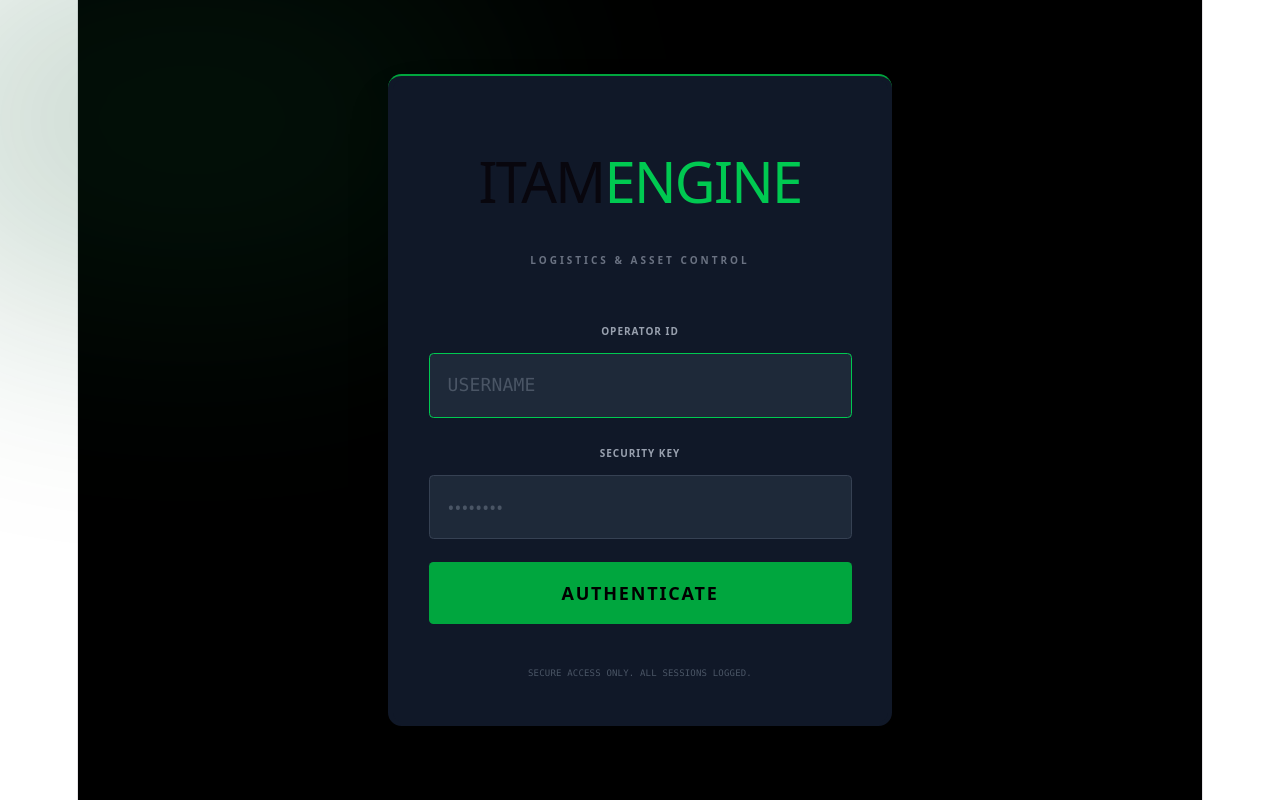
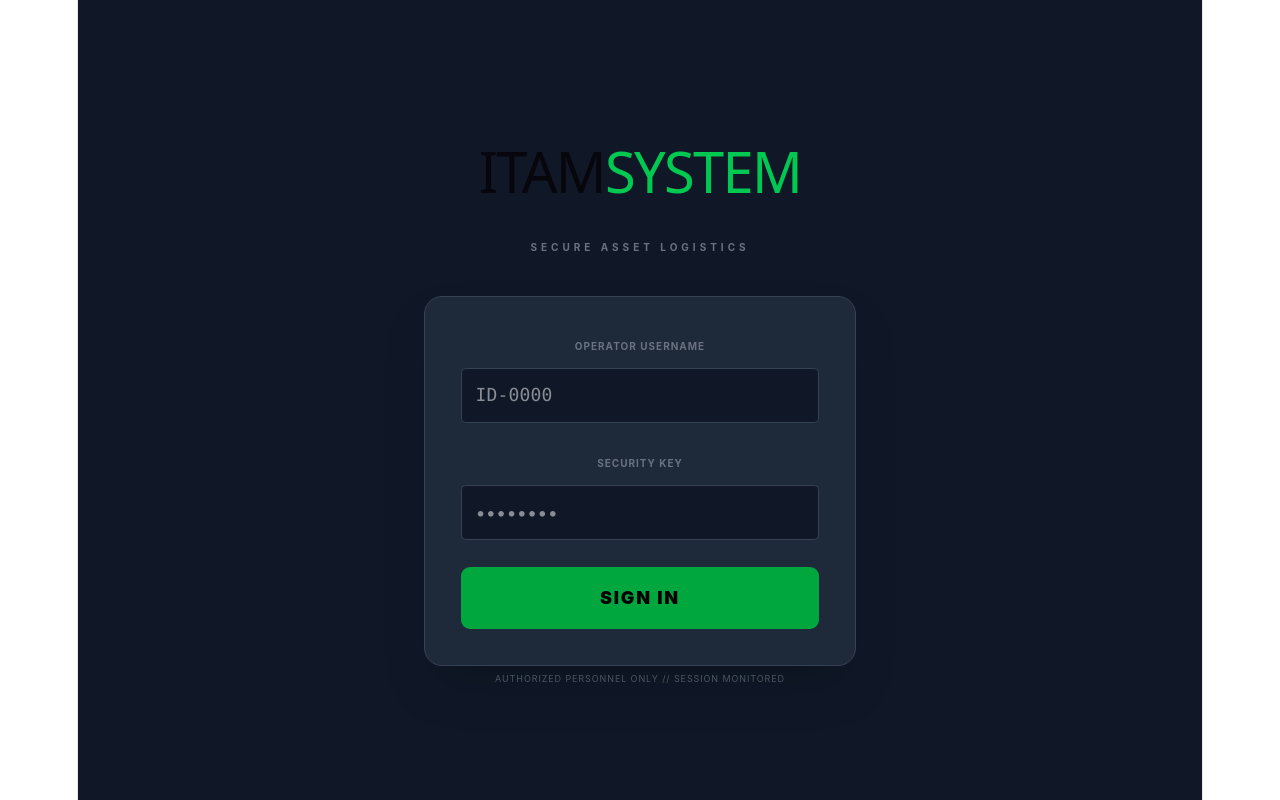
Before and after one commit to IS226-Group7/expressjs-try, a React app in the folder frontend/: page / in a window 1280 px wide. Built offline with nearby package versions, Linux system fonts and the light colour scheme; the HTML template or start-up script is replaced by a standard one.

Commit message:
login first

```diff
--- a/frontend/src/App.jsx
+++ b/frontend/src/App.jsx
@@ -1,19 +1,38 @@
+import React from 'react';
 import { BrowserRouter as Router, Routes, Route, Navigate } from 'react-router-dom';
+
+// Import the components we just drafted
 import Login from './components/Login';
 import Dashboard from './components/Dashboard';
 
-// Safety Guard: Redirects to login if no token exists
+/**
+ * The Security Guard (ProtectedRoute)
+ * It checks localStorage for the 'token' we saved during handleLogin.
+ */
 const ProtectedRoute = ({ children }) => {
   const token = localStorage.getItem('token');
-  return token ? children : <Navigate to="/" replace />;
+
+  // If no token exists, redirect to Login
+  if (!token) {
+    return <Navigate to="/" replace />;
+  }
+
+  // Otherwise, let them through to the component
+  return children;
 };
 
 function App() {
   return (
     <Router>
-      <div className="min-h-screen bg-gray-900 text-gray-100">
+      {/* The main container.
+          The bg-gray-900 here prevents white flashes between page loads.
+      */}
+      <div className="min-h-screen bg-gray-900">
         <Routes>
+          {/* Public: Login Page */}
           <Route path="/" element={<Login />} />
+
+          {/* Protected: Dashboard Page */}
           <Route
             path="/dashboard"
             element={
@@ -22,7 +41,8 @@ function App() {
               </ProtectedRoute>
             }
           />
-          {/* Catch-all: Redirect back to Login */}
+
+          {/* Fallback: Any unknown URL sends them to Login */}
           <Route path="*" element={<Navigate to="/" replace />} />
         </Routes>
       </div>
--- a/frontend/src/components/Login.jsx
+++ b/frontend/src/components/Login.jsx
@@ -1,25 +1,19 @@
-import { useState, useEffect } from 'react';
+import { useState } from 'react';
 import { useNavigate } from 'react-router-dom';
 
 export default function Login() {
   const [creds, setCreds] = useState({ username: '', password: '' });
   const [error, setError] = useState('');
-  const [isLoading, setIsLoading] = useState(false);
+  const [loading, setLoading] = useState(false);
   const navigate = useNavigate();
 
-  // If a token already exists, skip login and go to dashboard
-  useEffect(() => {
-    if (localStorage.getItem('token')) {
-      navigate('/dashboard');
-    }
-  }, [navigate]);
-
-  const handleSubmit = async (e) => {
+  const handleLogin = async (e) => {
     e.preventDefault();
-    setIsLoading(true);
+    setLoading(true);
     setError('');
 
     try {
+      // Pointing to the Express engine via relative path
       const res = await fetch('/api/auth/login', {
         method: 'POST',
         headers: { 'Content-Type': 'application/json' },
@@ -29,91 +23,84 @@ export default function Login() {
       const data = await res.json();
 
       if (res.ok) {
-        // Safety First: Store the JWT and User Details
+        // 1. Store the JWT for future API calls
         localStorage.setItem('token', data.token);
+        // 2. Store user info for the Dashboard display
         localStorage.setItem('user', JSON.stringify(data.user));
 
-        // Mission accomplished: Redirect
+        // 3. Move to the Dashboard
         navigate('/dashboard');
       } else {
-        setError(data.message || 'Authentication Failed');
+        setError(data.message || 'Invalid Credentials');
       }
     } catch (err) {
-      setError('Engine Connection Timeout');
+      setError('Engine Connection Error. Check Server Console.');
     } finally {
-      setIsLoading(false);
+      setLoading(false);
     }
   };
 
   return (
-    <div className="flex items-center justify-center min-h-screen bg-black px-4">
-      {/* Background Decor */}
-      <div className="absolute inset-0 overflow-hidden pointer-events-none opacity-20">
-        <div className="absolute top-[-10%] left-[-10%] w-1/2 h-1/2 bg-green-900 rounded-full blur-[120px]"></div>
-      </div>
+    <div className="flex items-center justify-center min-h-screen bg-gray-900 px-4 font-sans">
+      <div className="w-full max-w-sm">
+        {/* Visual Header */}
+        <div className="text-center mb-8">
+          <h1 className="text-4xl font-black tracking-tighter text-white">
+            ITAM<span className="text-green-500">SYSTEM</span>
+          </h1>
+          <p className="text-[10px] uppercase tracking-[0.4em] text-gray-500 font-bold mt-2">
+            Secure Asset Logistics
+          </p>
+        </div>
 
-      <div className="relative w-full max-w-md p-1 border-t-2 border-green-600 rounded-xl bg-gray-900 shadow-2xl">
-        <div className="p-8 bg-gray-900 rounded-lg">
-          <header className="mb-10 text-center">
-            <h1 className="text-3xl font-black tracking-tighter text-white">
-              ITAM<span className="text-green-500">ENGINE</span>
-            </h1>
-            <p className="text-[10px] uppercase tracking-[0.3em] text-gray-500 font-bold mt-2">
-              Logistics & Asset Control
-            </p>
-          </header>
-
-          <form onSubmit={handleSubmit} className="space-y-5">
+        {/* Login Card */}
+        <div className="bg-gray-800 border border-gray-700 p-8 rounded-2xl shadow-2xl">
+          <form onSubmit={handleLogin} className="space-y-6">
             <div>
-              <label className="block text-[10px] font-bold text-gray-400 uppercase mb-2 tracking-widest">
-                Operator ID
+              <label className="block text-[10px] font-bold text-gray-500 uppercase mb-2 tracking-widest">
+                Operator Username
               </label>
               <input
                 type="text"
                 required
-                autoFocus
-                placeholder="USERNAME"
-                className="w-full bg-gray-800 border border-gray-700 p-4 rounded text-white focus:outline-none focus:border-green-500 transition-colors font-mono uppercase placeholder:text-gray-600"
+                className="w-full bg-gray-900 border border-gray-700 p-3 rounded text-white focus:outline-none focus:border-green-600 font-mono transition-all"
+                placeholder="ID-0000"
                 onChange={(e) => setCreds({ ...creds, username: e.target.value })}
               />
             </div>
 
             <div>
-              <label className="block text-[10px] font-bold text-gray-400 uppercase mb-2 tracking-widest">
+              <label className="block text-[10px] font-bold text-gray-500 uppercase mb-2 tracking-widest">
                 Security Key
               </label>
               <input
                 type="password"
                 required
+                className="w-full bg-gray-900 border border-gray-700 p-3 rounded text-white focus:outline-none focus:border-green-600 transition-all"
                 placeholder="••••••••"
-                className="w-full bg-gray-800 border border-gray-700 p-4 rounded text-white focus:outline-none focus:border-green-500 transition-colors placeholder:text-gray-600"
                 onChange={(e) => setCreds({ ...creds, password: e.target.value })}
               />
             </div>
 
             {error && (
-              <div className="bg-red-900/20 border border-red-900 text-red-500 p-3 rounded text-xs font-bold text-center animate-shake">
+              <div className="text-red-500 text-xs font-bold text-center bg-red-900/10 py-2 rounded border border-red-900/30">
                 {error}
               </div>
             )}
 
             <button
               type="submit"
-              disabled={isLoading}
-              className={`w-full py-4 bg-green-600 hover:bg-green-500 text-black font-black uppercase tracking-widest rounded transition-all active:scale-95 ${
-                isLoading ? 'opacity-50 cursor-not-allowed' : ''
-              }`}
+              disabled={loading}
+              className="w-full py-4 bg-green-600 hover:bg-green-500 text-black font-black uppercase tracking-widest rounded-lg transition-all active:scale-95 disabled:opacity-50"
             >
-              {isLoading ? 'Verifying...' : 'Authenticate'}
+              {loading ? 'Authenticating...' : 'Sign In'}
             </button>
           </form>
+        </div>
 
-          <footer className="mt-8 text-center">
-            <p className="text-[9px] text-gray-600 font-mono">
-              SECURE ACCESS ONLY. ALL SESSIONS LOGGED.
-            </p>
-          </footer>
-        </div>
+        <p className="mt-8 text-center text-[9px] text-gray-600 uppercase tracking-widest">
+          Authorized Personnel Only // Session Monitored
+        </p>
       </div>
     </div>
   );
```
